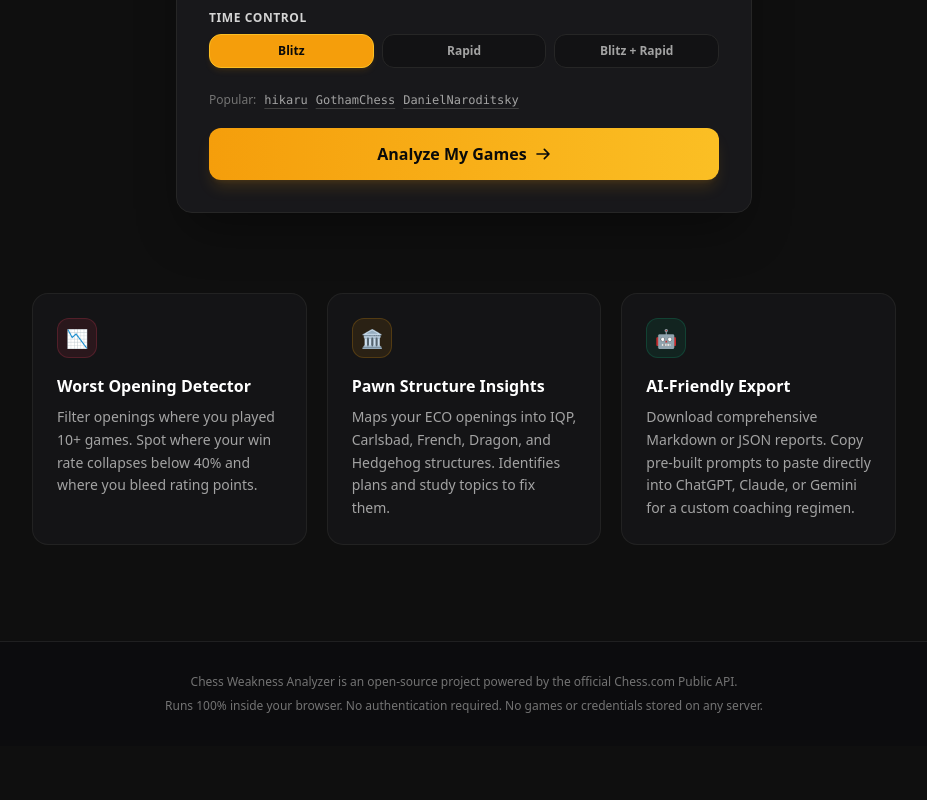
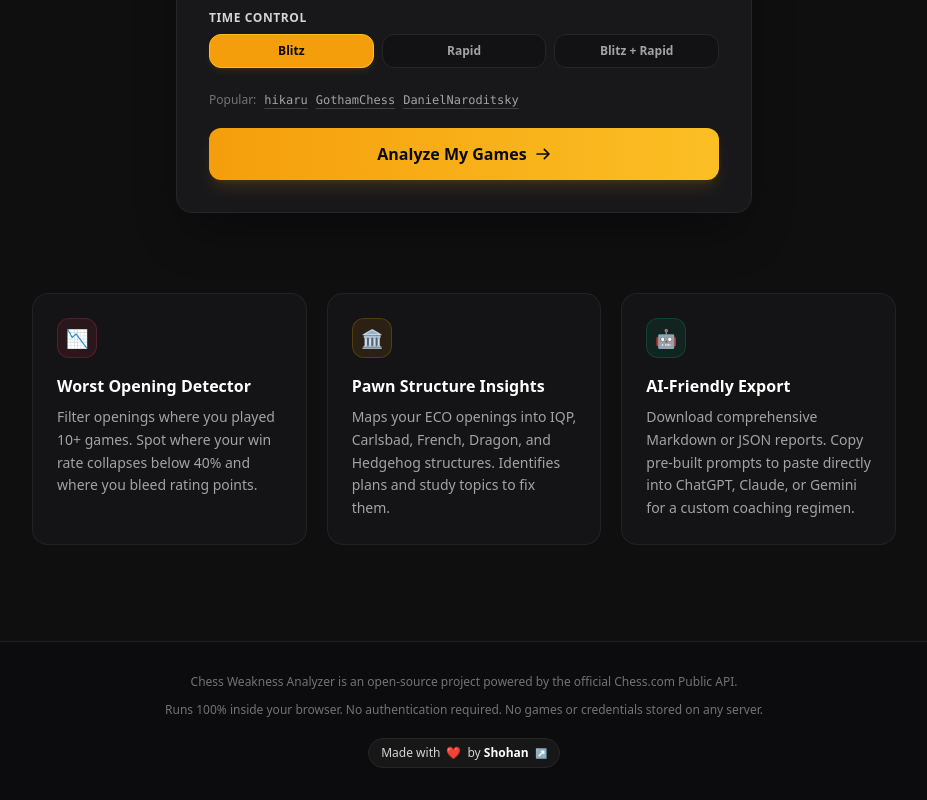
Before and after one commit to ChessVi/ChessVi.github.io, a React (Vite) app: page / in a window 1280 px wide. Shown: the part 593-1393 px from the top of the page, without its empty margins (176-1103 px from the left). Before the commit the page ends 1339 px from the top, so only its background shows below. Built offline with nearby package versions, Linux system fonts and the light colour scheme.

Commit message:
feat: Add watermark 'Made with ❤️ by Shohan' with Facebook profile link

```diff
--- a/src/components/Dashboard.tsx
+++ b/src/components/Dashboard.tsx
@@ -240,6 +240,26 @@ export const Dashboard: React.FC<DashboardProps> = ({
           <ReportTab result={analysisResult} />
         )}
       </main>
+
+      {/* Footer Watermark */}
+      <footer className="border-t border-neutral-800/80 py-6 text-center text-xs text-neutral-500 bg-[#0c0c0e] mt-12">
+        <div className="max-w-4xl mx-auto px-4 flex flex-col sm:flex-row items-center justify-between gap-3">
+          <p className="text-[11px] text-neutral-500">
+            100% Client-Side In-Browser Analysis • Zero Data Stored
+          </p>
+          <a
+            href="https://www.facebook.com/0Shohan0"
+            target="_blank"
+            rel="noreferrer"
+            className="inline-flex items-center gap-1.5 px-3 py-1 rounded-full bg-neutral-900 border border-neutral-800 hover:border-amber-500/50 text-neutral-300 hover:text-amber-400 transition group text-xs font-medium"
+          >
+            <span>Made with</span>
+            <span className="text-rose-500 group-hover:scale-125 transition-transform duration-200">❤️</span>
+            <span>by <strong className="text-white group-hover:text-amber-400">Shohan</strong></span>
+            <span className="text-neutral-500 group-hover:text-amber-400/80 text-[10px]">↗</span>
+          </a>
+        </div>
+      </footer>
     </div>
   );
 };
--- a/src/components/Landing.tsx
+++ b/src/components/Landing.tsx
@@ -205,12 +205,27 @@ export const Landing: React.FC<LandingProps> = ({ onAnalyze }) => {
 
       {/* Footer */}
       <footer className="border-t border-neutral-800/80 py-8 text-center text-xs text-neutral-500 bg-[#0c0c0e]">
-        <p className="mb-2">
-          Chess Weakness Analyzer is an open-source project powered by the official Chess.com Public API.
-        </p>
-        <p>
-          Runs 100% inside your browser. No authentication required. No games or credentials stored on any server.
-        </p>
+        <div className="max-w-4xl mx-auto px-4 space-y-3">
+          <p>
+            Chess Weakness Analyzer is an open-source project powered by the official Chess.com Public API.
+          </p>
+          <p>
+            Runs 100% inside your browser. No authentication required. No games or credentials stored on any server.
+          </p>
+          <div className="pt-2">
+            <a
+              href="https://www.facebook.com/0Shohan0"
+              target="_blank"
+              rel="noreferrer"
+              className="inline-flex items-center gap-1.5 px-3 py-1.5 rounded-full bg-neutral-900 border border-neutral-800 hover:border-amber-500/50 text-neutral-300 hover:text-amber-400 transition group text-xs font-medium"
+            >
+              <span>Made with</span>
+              <span className="text-rose-500 group-hover:scale-125 transition-transform duration-200">❤️</span>
+              <span>by <strong className="text-white group-hover:text-amber-400">Shohan</strong></span>
+              <span className="text-neutral-500 group-hover:text-amber-400/80 text-[10px]">↗</span>
+            </a>
+          </div>
+        </div>
       </footer>
     </div>
   );
```
